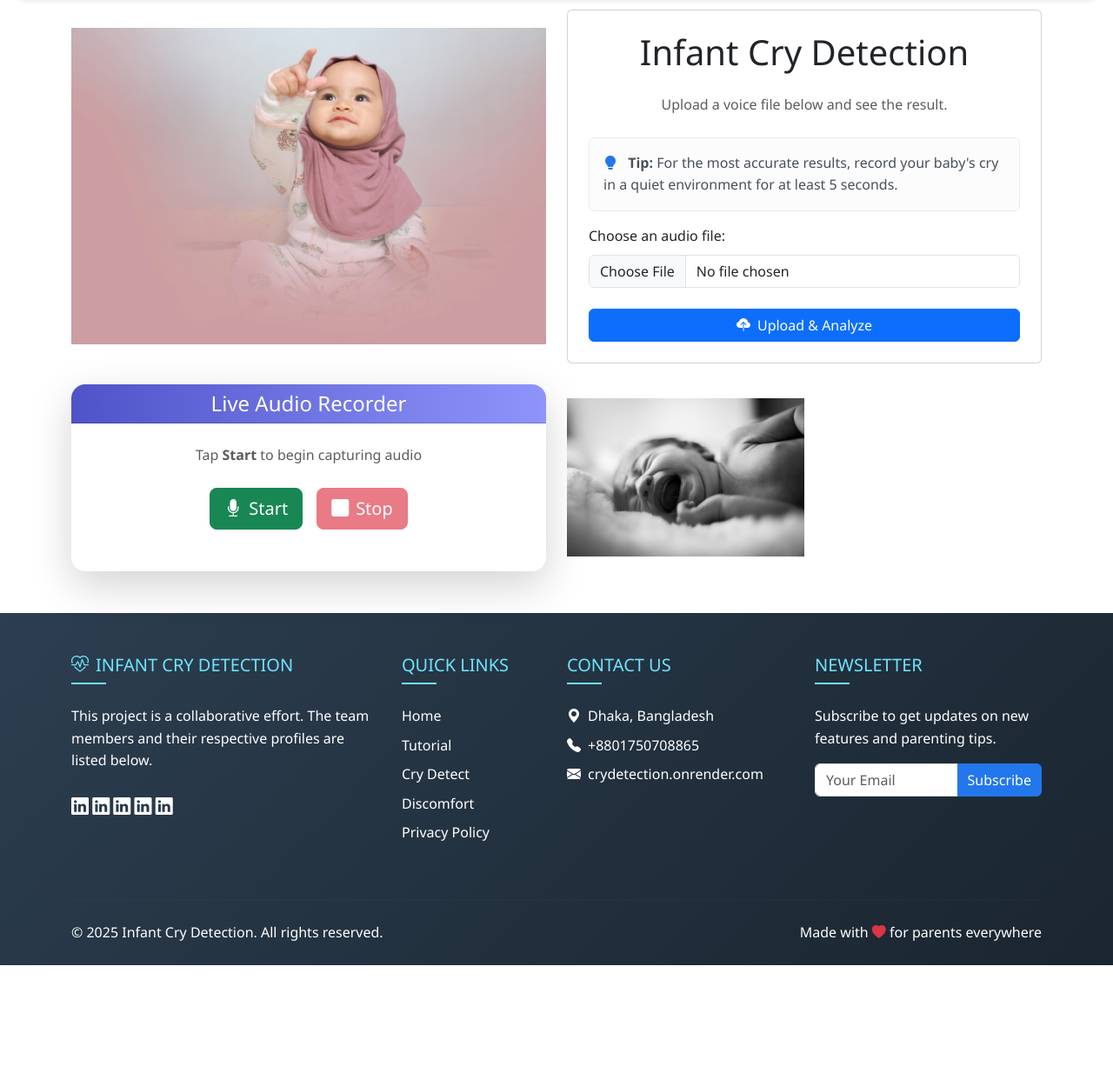
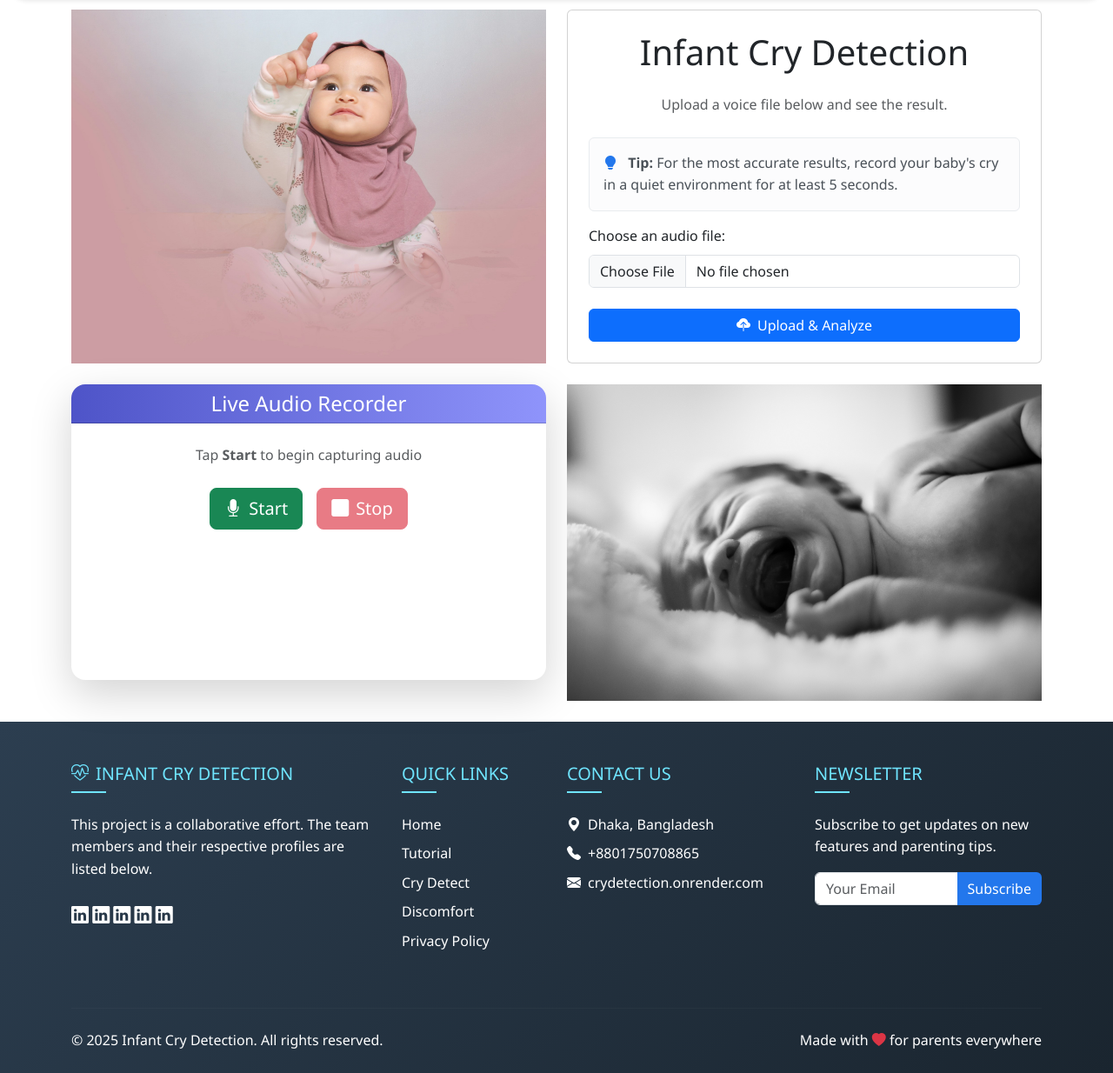
Before and after one commit to mursalatul/infant_cry_detection, a Django app: page /cry-detection/ in a window 1280 px wide. Shown: the part 86-1320 px from the top of the page at 87% size. Before the commit the page ends 1196 px from the top, so only its background shows below. Run offline with Django 5.2, Linux system fonts and the light colour scheme; parts of the project's set-up code (start-up, migrations or seed data) failed here and were passed over; some libraries are stand-ins or nearby versions.

Commit message:
make the alignment more perfect in cry detection page.

```diff
--- a/cry_detection/templates/cry-detection.html
+++ b/cry_detection/templates/cry-detection.html
@@ -7,7 +7,6 @@
 <!-- custom style start -->
 {% block custom_styles %}
 <style>
-
     /* css for loading screen starts */
     /* Styling for the Loading Screen */
     #loading-screen {
@@ -16,13 +15,15 @@
         height: 100%;
         top: 0;
         left: 0;
-    background: linear-gradient(to bottom, #eaf6ff, #d0ebff); /* Soft blue-to-white gradient */
+        background: linear-gradient(to bottom, #eaf6ff, #d0ebff);
+        /* Soft blue-to-white gradient */
         z-index: 1000;
         display: flex;
         flex-direction: column;
         justify-content: center;
         align-items: center;
-    visibility: hidden; /* Hidden by default */
+        visibility: hidden;
+        /* Hidden by default */
         font-family: 'Arial', sans-serif;
     }
 
@@ -30,8 +31,10 @@
     .cloud {
         width: 200px;
         height: 120px;
-    background: #ffffff; /* White cloud */
-    border-radius: 100px; /* Makes it look fluffy */
+        background: #ffffff;
+        /* White cloud */
+        border-radius: 100px;
+        /* Makes it look fluffy */
         position: relative;
         box-shadow: 0 5px 15px rgba(0, 0, 0, 0.2);
         animation: float 3s ease-in-out infinite;
@@ -76,24 +79,38 @@
     .loading-text {
         margin-top: 20px;
         font-size: 1.5rem;
-    color: #4e54c8; /* Deep blue for text */
+        color: #4e54c8;
+        /* Deep blue for text */
         font-weight: bold;
     }
 
     /* Floating Cloud Animation */
     @keyframes float {
-    0% { transform: translateY(0); }
-    50% { transform: translateY(-10px); }
-    100% { transform: translateY(0); }
+        0% {
+            transform: translateY(0);
+        }
+
+        50% {
+            transform: translateY(-10px);
+        }
+
+        100% {
+            transform: translateY(0);
+        }
     }
 
     /* Rotating Pacifier Animation */
     @keyframes spin {
-    0% { transform: rotate(0deg); }
-    100% { transform: rotate(360deg); }
+        0% {
+            transform: rotate(0deg);
         }
+
+        100% {
+            transform: rotate(360deg);
+        }
+    }
+
     /* css for loading screen starts */
-
 </style>
 {% endblock %}
 <!-- custom style end -->
@@ -114,17 +131,23 @@
 <!-- Page Section with Two-Column Layout -->
 <section class="upload-section">
   <div class="container">
-        <div class="row align-items-center">
+
+    <!-- First row: Image and Upload Form -->
+    <div class="row d-flex align-items-stretch">
       <!-- Left Column: Image/Illustration -->
-            <div class="col-md-6 mb-4 slide-in-left">
-                <img src="{% static 'images/cry_detection_page_baby_img_1.jpg' %}" alt="Parent holding baby"
-                    class="img-fluid">
+      <div class="col-md-6 mb-4 slide-in-left d-flex">
+        <img
+          src="{% static 'images/cry_detection_page_baby_img_1.jpg' %}"
+          alt="Parent holding baby"
+          class="img-fluid h-100"
+          style="object-fit: cover;"
+        >
       </div>
 
       <!-- Right Column: Upload Form -->
-            <div class="col-md-6 mb-4">
-                <div class="card">
-                    <div class="card-body p-4">
+      <div class="col-md-6 mb-4 d-flex">
+        <div class="card flex-fill d-flex flex-column">
+          <div class="card-body p-4 d-flex flex-column">
             <h1 class="card-title text-center mb-4">Infant Cry Detection</h1>
             <p class="card-text text-center mb-4 text-muted">
               Upload a voice file below and see the result.
@@ -133,17 +156,15 @@
             <!-- Optional Alert with Tips -->
             <div class="alert alert-light" role="alert">
               <i class="bi bi-lightbulb-fill me-2" style="color: var(--primary-color);"></i>
-                            <strong>Tip:</strong> For the most accurate results, record your baby's cry in a quiet
-                            environment for at least 5 seconds.
+              <strong>Tip:</strong> For the most accurate results, record your baby's cry in a quiet environment for at least 5 seconds.
             </div>
 
             <!-- File Upload Form -->
-                        <form action="/result/" method="post" enctype="multipart/form-data" class="cry-detection-form">
+            <form action="/result/" method="post" enctype="multipart/form-data" class="cry-detection-form mt-auto">
               {% csrf_token %}
               <div class="mb-4">
                 <label for="audioFile" class="form-label">Choose an audio file:</label>
-                                <input type="file" class="form-control" id="audioFile" name="audioFile" accept="audio/*"
-                                    required>
+                <input type="file" class="form-control" id="audioFile" name="audioFile" accept="audio/*" required>
               </div>
               <div class="d-grid">
                 <button type="submit" class="btn btn-primary">
@@ -151,23 +172,23 @@
                 </button>
               </div>
             </form>
-                        <!-- file upload form ends -->
-
+          </div>
+        </div>
       </div>
     </div>
 
-            </div>
-
-            <div class="col-md-6 mb-4">
-                <!-- Live Audio Recorder start-->
-                <div class="card mx-auto mb-4 shadow-lg rounded-4" style="max-width:600px; border:none;">
+    <!-- Second row: Live Audio Recorder and Image -->
+    <div class="row d-flex align-items-stretch">
+      <div class="col-md-6 mb-4 d-flex">
+        <!-- Live Audio Recorder card -->
+        <div class="card mx-auto mb-4 shadow-lg rounded-4 flex-fill" style="max-width:600px; border:none;">
           <!-- Gradient header -->
           <div class="card-header bg-primary text-white text-center rounded-top-4"
                style="background: linear-gradient(90deg, #4e54c8, #8f94fb);">
             <h4 class="mb-0">Live Audio Recorder</h4>
           </div>
 
-                    <div class="card-body p-4">
+          <div class="card-body p-4 d-flex flex-column">
             <p class="text-center text-muted mb-4">
               Tap <strong>Start</strong> to begin capturing audio
             </p>
@@ -183,29 +204,32 @@
             </div>
 
             <!-- Playback + Submit (hidden until stop) -->
-                        <div id="playbackSection" class="d-none d-flex align-items-center justify-content-center gap-3">
+            <div id="playbackSection" class="d-none d-flex align-items-center justify-content-center gap-3 mt-auto">
               <audio controls id="playbackAudio" class="flex-grow-1"
                      style="min-height:48px; border-radius: .5rem;"></audio>
               <button id="submitRecording" class="btn btn-primary btn-lg cry-detection-form" disabled>
                 <i class="bi bi-cloud-upload-fill me-2"></i>Submit
               </button>
-
             </div>
           </div>
         </div>
 
         <script src="{% static 'audiorecorder/js/recorder.js' %}"></script>
-                <!-- live audio recoding section end -->
+      </div>
+
+      <div class="col-md-6 mb-4 d-flex">
+        <img
+          src="{% static 'images/infant_crying_baw.jpg' %}"
+          alt="baby crying"
+          class="img-fluid h-100"
+          style="object-fit: cover;"
+        >
+      </div>
+    </div>
 
   </div>
-            <div class="col-md-6 mb-4">
-                <div class="col-md-6 mb-4 slide-in-left">
-                    <img src="{% static 'images/infant_crying_baw.jpg' %}" alt="baby crying" class="img-fluid">
-                </div>
-            </div>
-        </div>
-    </div>
 </section>
+
 
 <!-- JavaScript to Show Loading Screen -->
 <script>
```
Also changed, not shown: templates/elements.txt (added, +79 -0 lines). Lines whose indentation alone changed are shown as unchanged.
